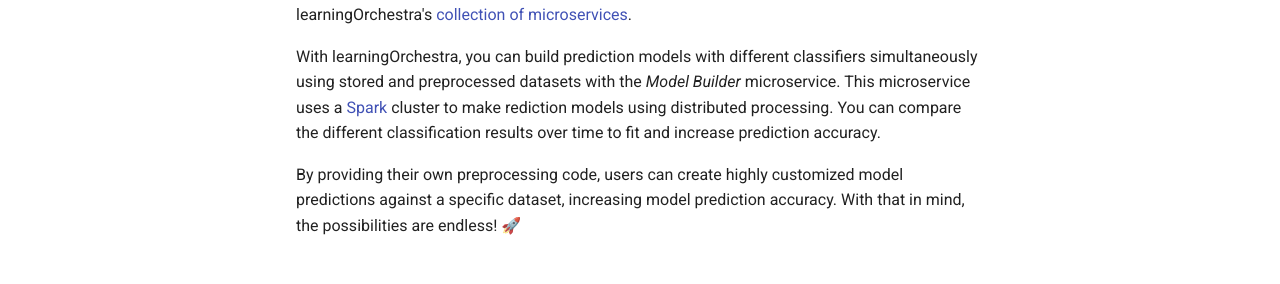
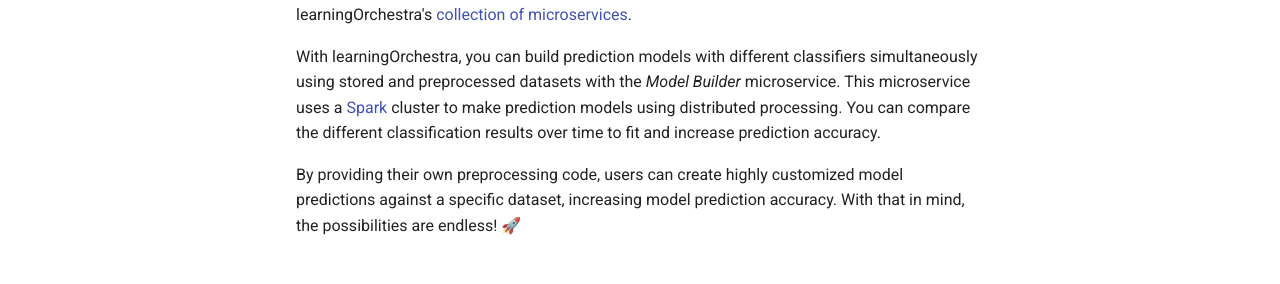
Before and after one commit to learningOrchestra/mlToolKits, an MkDocs documentation site: the page built from docs/index.md, in a window 1280 px wide and 900 px high, scrolled down 997 px. Shown: the part 204-488 px from the top of the window. Built offline with MkDocs 1.6.1 and Material for MkDocs 9.7.7, drawn with Linux system fonts in a browser that asks for light colours; comment, search, counter and statistics services are not loaded.

Commit message:
typo changes

```diff
--- a/docs/index.md
+++ b/docs/index.md
@@ -24,7 +24,7 @@ A dataset (in CSV format) can be loaded from an URL using the[Database API](http
 
 It is also possible to perform several preprocessing and analytical tasks using learningOrchestra's [collection of microservices](https://riibeirogabriel.github.io/learningOrchestra/usage).
 
-With learningOrchestra, you can build prediction models with different classifiers simultaneously using stored and preprocessed datasets with the *Model Builder* microservice. This microservice uses a [Spark](https://spark.apache.org/) cluster to make rediction models using distributed processing. You can compare the different classification results over time to fit and increase prediction accuracy.
+With learningOrchestra, you can build prediction models with different classifiers simultaneously using stored and preprocessed datasets with the *Model Builder* microservice. This microservice uses a [Spark](https://spark.apache.org/) cluster to make prediction models using distributed processing. You can compare the different classification results over time to fit and increase prediction accuracy.
 
 By providing their own preprocessing code, users can create highly customized model predictions against a specific dataset, increasing model prediction accuracy. With that in mind, the possibilities are endless! 🚀
 
```
Also changed, not shown: readme.md (+1 -1 lines).
